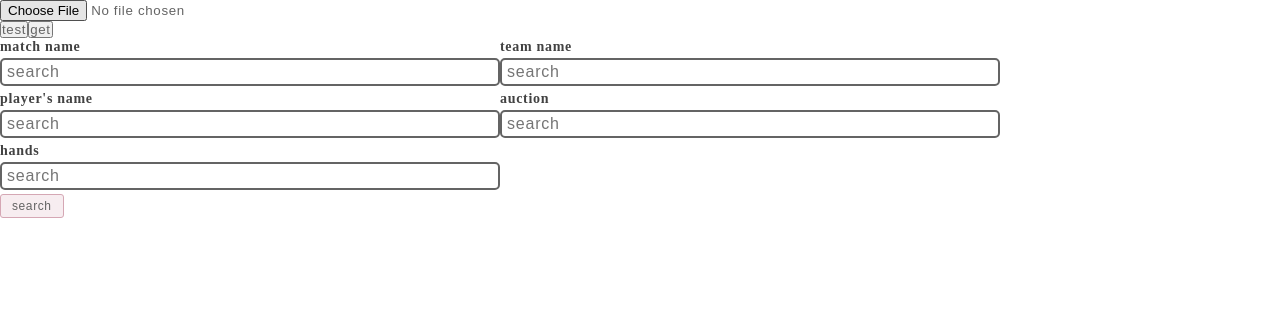
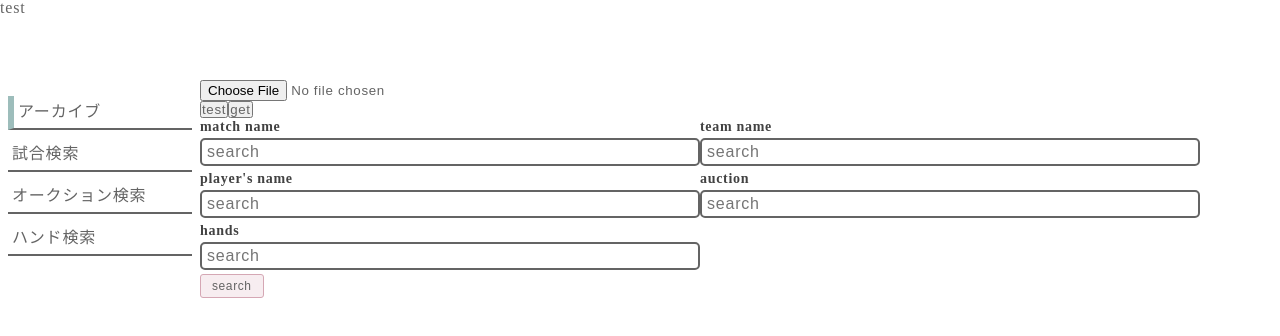
Before and after one commit to minamitopon/bridge_db, a Nuxt app: page / in a window 1280 px wide. Shown: the top 336 px of the page. Built offline with nearby package versions, Linux system fonts and the light colour scheme.

Commit message:
fix sidebar

```diff
--- /dev/null
+++ b/components/organisms/common/OgCommonSidebar.vue
@@ -0,0 +1,36 @@
+<script lang="ts" setup>
+const route = useRoute();
+
+const items = [
+  { label: "アーカイブ", to: "/" },
+  { label: "試合検索", to: "/search/match" },
+  { label: "オークション検索", to: "/search/auctions" },
+  { label: "ハンド検索", to: "/search/hands" },
+];
+
+const isActive = (path) => {
+  return route.path.includes(path);
+};
+</script>
+
+<template lang="pug">
+.og-common-sidebar
+  .og-common-sidebar__contents
+    .og-common-sidebar__item(v-for="item in items" :class="isActive(item.to) ? 'og-common-sidebar__item-active' : ''")
+      nuxt-link(:to="item.to")
+        | {{ item.label }}
+</template>
+
+<style lang="sass">
+.og-common-sidebar
+  padding: 16px 8px
+  .og-common-sidebar__item
+    margin-bottom: 8px
+    padding: 8px 4px
+    border-bottom: solid 2px #646464
+    &-active
+      border-left: solid 6px #9dbdbb
+    &:hover
+      cursor: pointer
+      border-left: solid 6px #9dbdbb
+</style>
--- /dev/null
+++ b/layouts/default.vue
@@ -0,0 +1,25 @@
+<template lang="pug">
+.default-layout
+  header.default-layout__header
+    | test
+  .default-layout__sidebar
+    og-common-sidebar
+  main.default-layout__main
+    slot
+</template>
+
+<style lang="sass" scoped>
+.default-layout
+  height: 100vh
+  display: grid
+  grid-template-columns: 200px 1fr 1fr
+  grid-template-rows: 80px repeat(4, 1fr)
+  grid-column-gap: 0px
+  grid-row-gap: 0px
+  .default-layout__header
+    grid-area: 1 / 1 / 2 / 6
+  .default-layout__sidebar
+    grid-area: 2 / 1 / 6 / 2
+  .default-layout__main
+    grid-area: 2 / 2 / 6 / 6
+</style>
--- a/public/styles/reset.sass
+++ b/public/styles/reset.sass
@@ -3,3 +3,5 @@
   padding: 0
   line-height: 1
   box-sizing: border-box
+a
+  text-decoration: none
```
